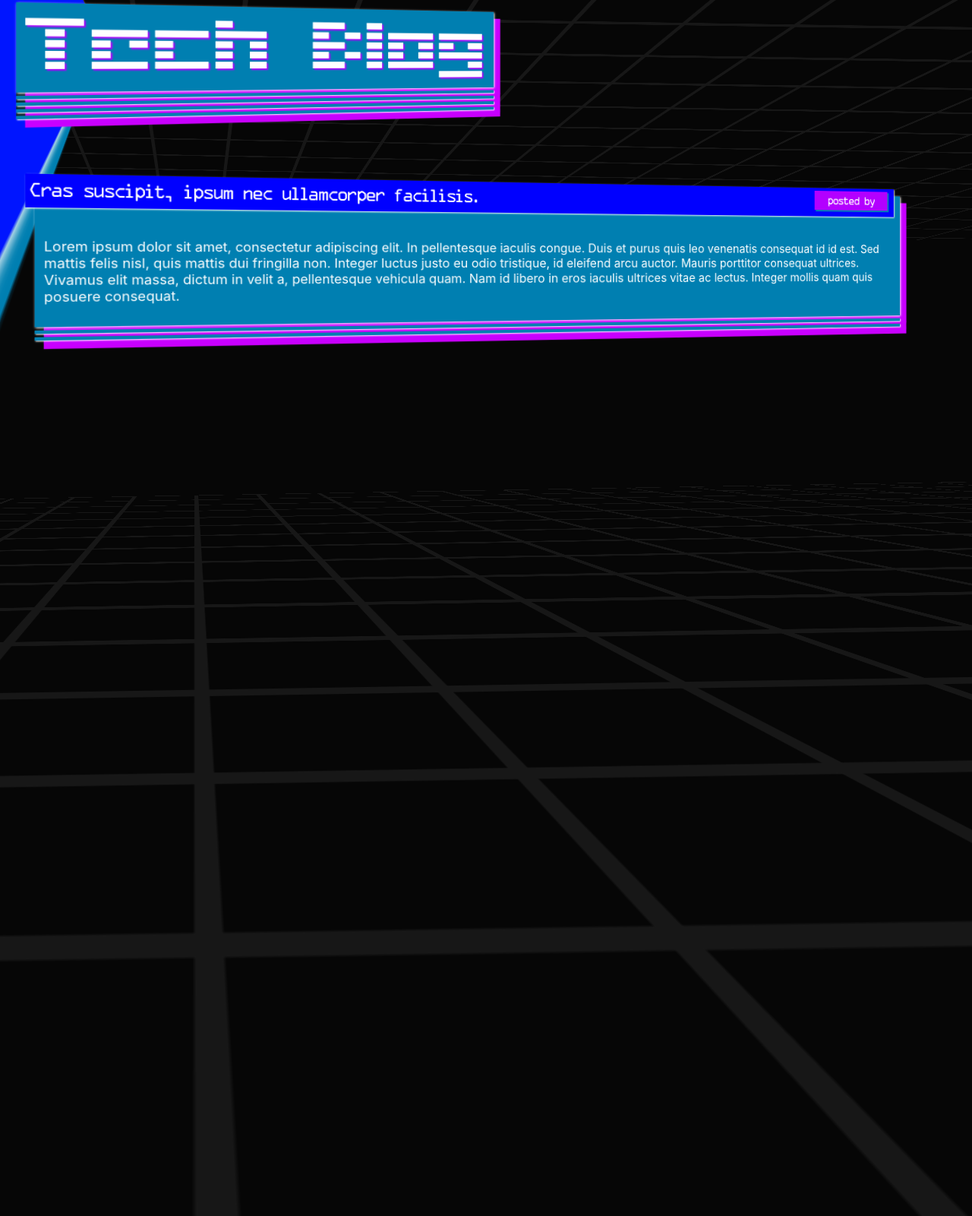
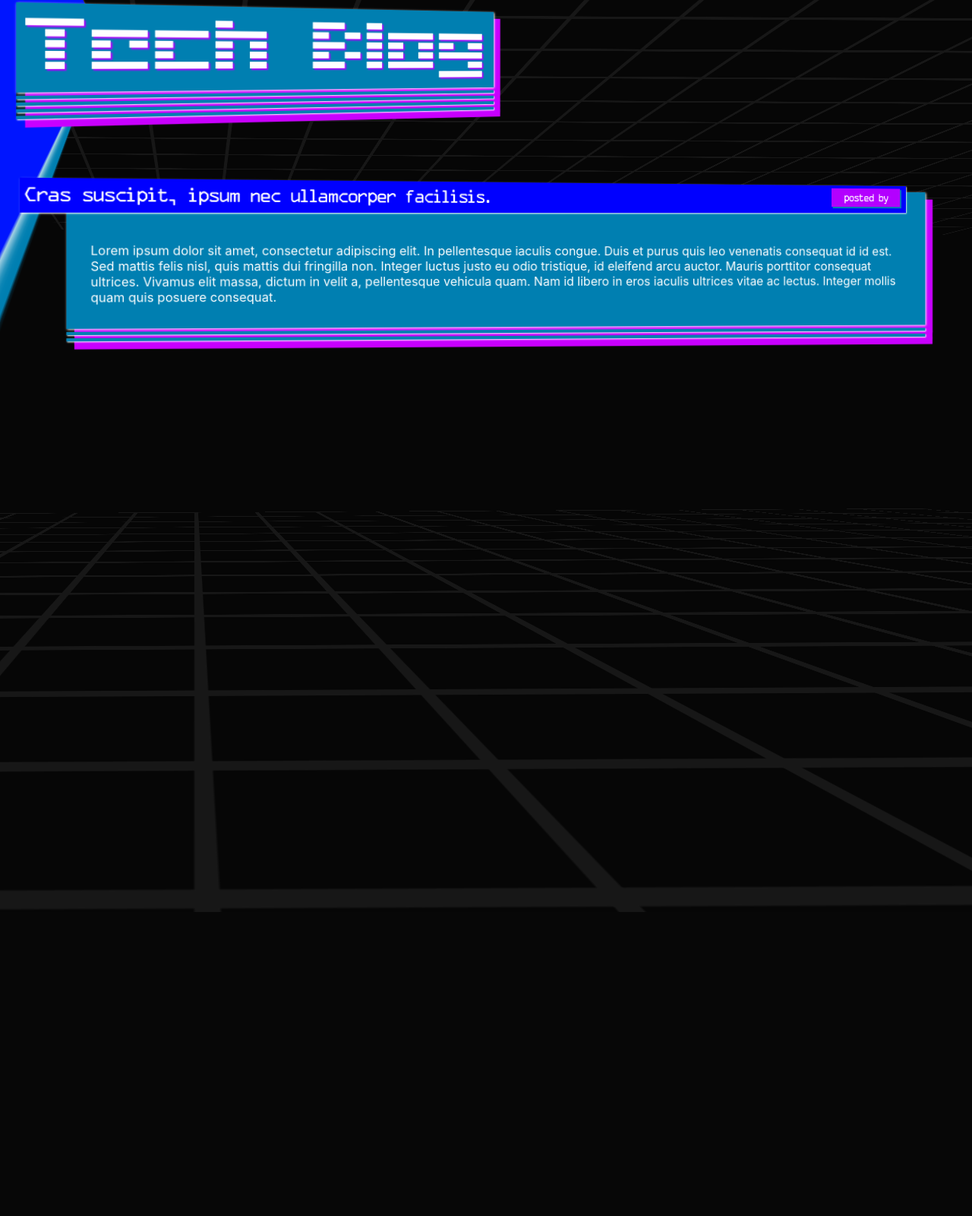
Before and after one commit to platevoltage/Tech-Blog, a web app: file index.html in a window 1280 px wide. Shown: the whole page at 76% size. After the commit the page ends 1200 px from the top, so only its background shows below. Run offline with its HTML, style and script files only (its server is not run), Linux system fonts and the light colour scheme.

Commit message:
file structure

```diff
--- a/assets/css/style.css
+++ b/assets/css/style.css
@@ -1,3 +1,7 @@
+* {
+    transition: transform 2s;
+}
+
 body {
     font-family: -apple-system,BlinkMacSystemFont,"Segoe UI",Helvetica,Arial,sans-serif,"Apple Color Emoji","Segoe UI Emoji";
     display: flex;
@@ -14,14 +18,14 @@ body {
     color: #FFFFFF;
     /* transform: rotateY(10deg) rotateX(10deg); */
     margin: 0;
-    height: 200vh;
+    height: 150vh;
 }
-#background {
-    transition: transform 2s;
+.background {
+    transition: transform 1s;
     position: fixed;
     top: 10%;
     left: 20%;
-    height: calc(200vh);
+    height: calc(210vh);
     width: calc(480vw);
 
     background-color: #060606dd;
@@ -35,13 +39,13 @@ body {
       translate(-120vw, -20vh)
       perspective(800px)
       rotateX(-50deg)
-      rotateY(-1deg)
+      rotateY(-0.3deg)
       /* rotateZ(360deg) */
 
     ;
 
 }
-#background.bottom{
+.background.bottom{
     background-size: 10vw 10vh;
     top: 50%;
     transform-origin: 25% 30%;
@@ -51,39 +55,14 @@ body {
       translate(-120vw, -22vh)
       perspective(800px)
       rotateX(80deg)
-      rotateY(-1deg)
+      rotateY(-0.3deg)
       /* rotateY(180deg) */
-
+      /* rotateZ(45deg) */
      ;
 
 }
 
 
-
-
-
-/* #background {
-    transition: transform 2s;
-    position: fixed;
-    top: 0;
-    left: 0;
-    height: calc(396vh);
-    width: calc(197vw);
-    background-size: 14vw 14vw;
-    background-image:
-      linear-gradient(to right, #222222 4px, transparent 1px),
-      linear-gradient(to bottom, #222222 4px, transparent 1px);
-
-    transform:
-
-      translate(-24%, -24%)
-      perspective(500px)
-      rotateX(50deg)
-      rotateZ(90deg)
-
-    ;
-
-} */
 
 #logo-container {
     position: absolute;
@@ -113,11 +92,8 @@ body {
     /* border-bottom: 1px solid #ffffff; */
 
 }
-.blog {
-    /* height: 100px; */
-    /* padding-top: 30px; */
-
-    /* -webkit-transform: rotateY(70deg) rotateX(70deg); */
+.blog p {
+    margin: 20px;
 
 
 }
@@ -169,7 +145,7 @@ main {
     transform:
         translate(5%, 0)
         perspective(300px)
-        rotateY(3deg)
+        rotateY(1deg)
     ;
 
 
@@ -181,12 +157,17 @@ main {
     position: relative;
     background-color: #0000ff;
     padding: 5px;
-    width: calc(100% + 10px);
+    width: calc(100% + 30px);
     height: 30px;
-    left: -20px;
+    left: -50px;
     top: -20px;
     /* border: 1px solid #ffffff */
     box-shadow:  1px 1px 2px #ffffff;
+    transform:
+        translate(4%, 0)
+        perspective(300px)
+        rotateY(3deg)
+;
 
 
 }
--- a/index.html
+++ b/index.html
@@ -8,8 +8,8 @@
     <title>Document</title>
 </head>
 <body>
-    <div id="background"></div>
-    <div id="background" class="bottom"></div>
+    <div class="background"></div>
+    <div class="background bottom"></div>
     <header>
         <div id="nav">
             <ul>
```
Also changed, not shown: package.json (added, +29 -0 lines), server.js (added).
